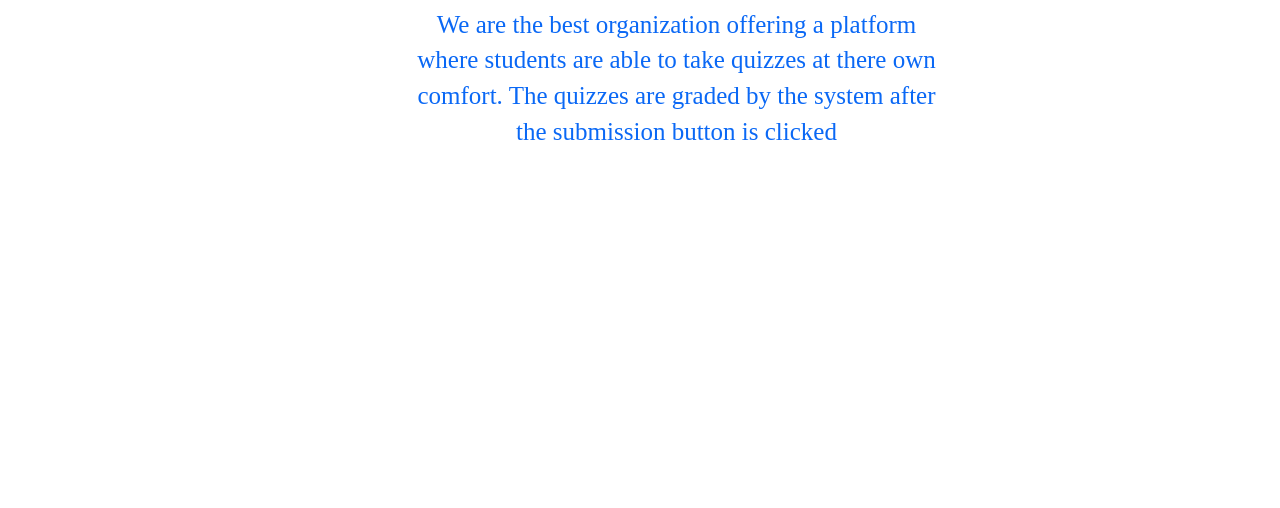
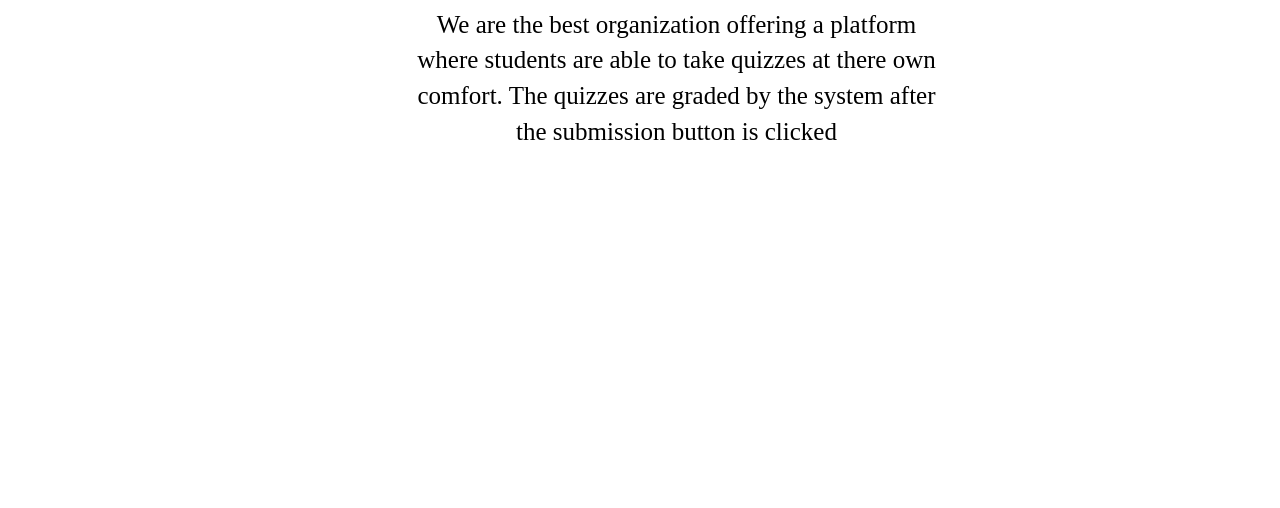
Before and after one commit to vionaosiako/QuizSet, a plain HTML site: page index.html in a window 1280 px wide. Shown: the part 292-800 px from the top of the page. Drawn offline with nearby package versions, Linux system fonts and the light colour scheme.

Commit message:
This commit will change the color about class

```diff
--- a/style.css
+++ b/style.css
@@ -48,7 +48,7 @@ header ul li a:active{
     left: 50%;
     transform:translate(-45%, -45%);
     padding: 40px;
-    color: #0a68f5;
+    color: #000000;
 
 }
 .instruction{
```
